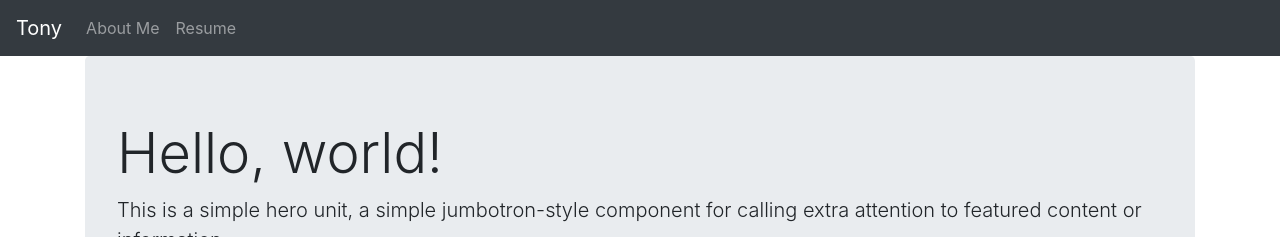
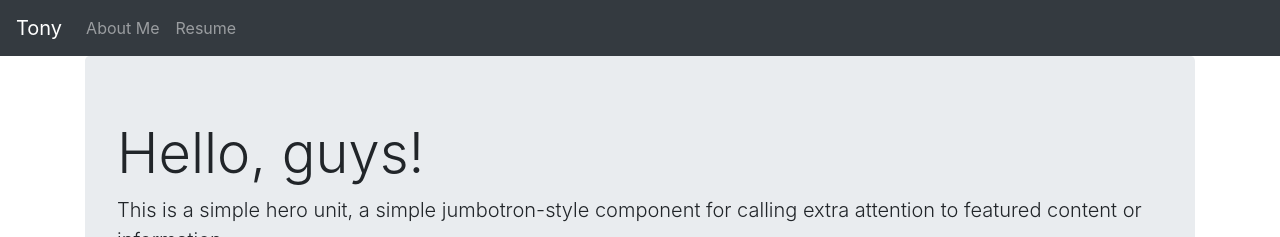
Before and after one commit to kattunforever49/Intro-To-Node, a plain HTML site: page index.html in a window 1280 px wide. Shown: the top 237 px of the page. Drawn offline with nearby package versions, Linux system fonts and the light colour scheme.

Commit message:
Tweaked index.html

```diff
--- a/index.html
+++ b/index.html
@@ -10,7 +10,7 @@
   <link rel="stylesheet" href="https://stackpath.bootstrapcdn.com/bootstrap/4.3.1/css/bootstrap.min.css"
     integrity="sha384-ggOyR0iXCbMQv3Xipma34MD+dH/1fQ784/j6cY/iJTQUOhcWr7x9JvoRxT2MZw1T" crossorigin="anonymous">
 
-  <title>Hello, world!</title>
+  <title>Tony</title>
 </head>
 
 <body>
@@ -56,7 +56,7 @@
   </nav>
   <div class="container">
     <div class="jumbotron">
-      <h1 class="display-4">Hello, world!</h1>
+      <h1 class="display-4">Hello, guys!</h1>
       <p class="lead">This is a simple hero unit, a simple jumbotron-style component for calling extra attention to
         featured content or information.</p>
       <hr class="my-4">
```
